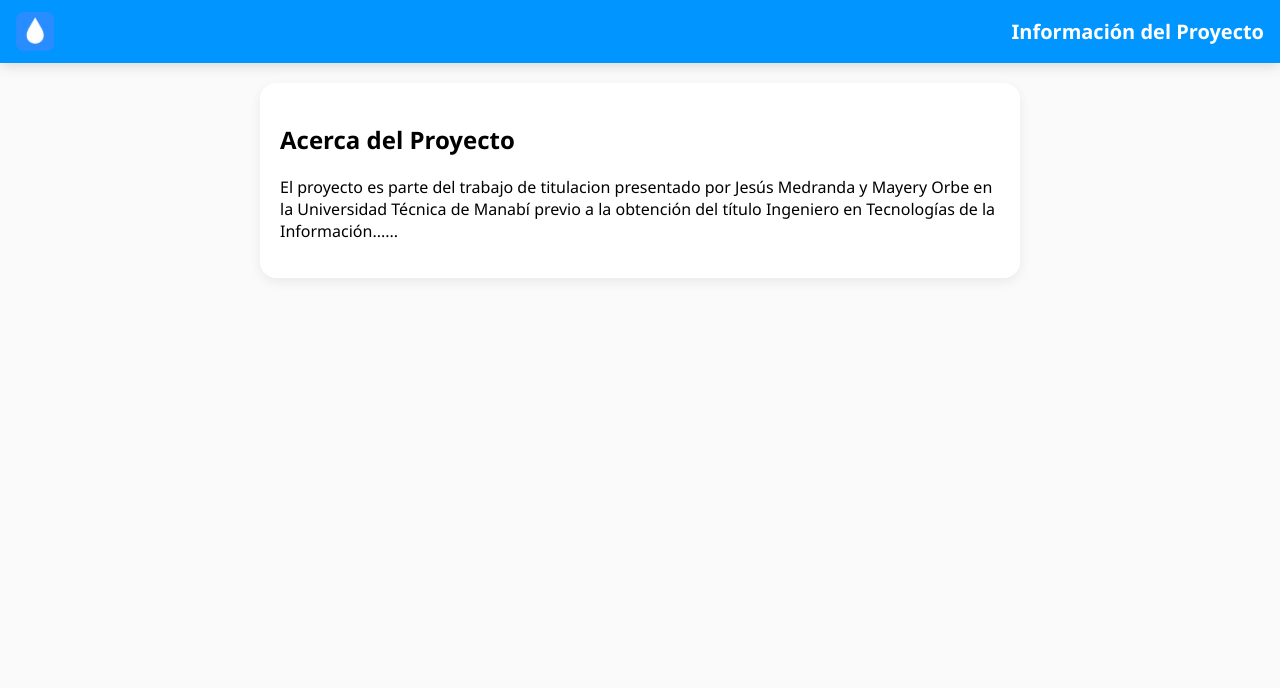
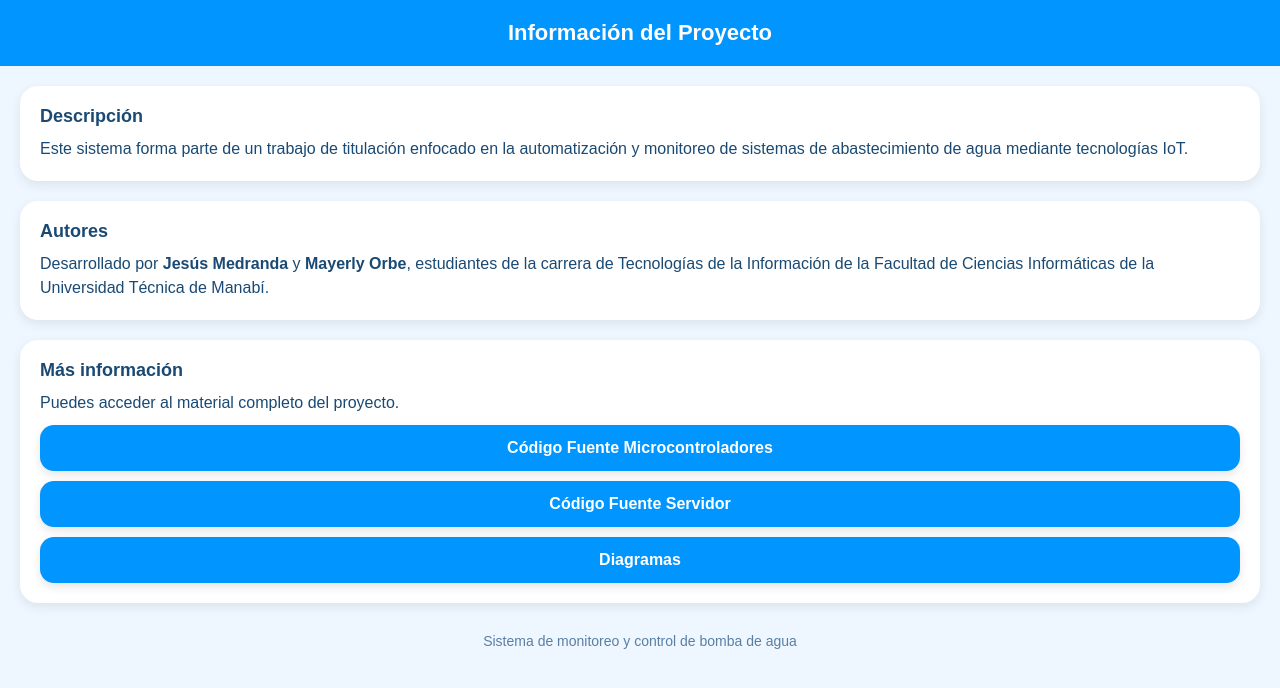
Before and after one commit to jesusmedrandam/bomba, a website: page public/informacion.html in a window 1280 px wide. Drawn offline with Linux system fonts and the light colour scheme.

Commit message:
Update informacion.html

```diff
--- a/public/informacion.html
+++ b/public/informacion.html
@@ -1,22 +1,125 @@
 <!DOCTYPE html>
-<html lang="es">
+<html>
 <head>
-  <meta charset="UTF-8">
-  <title>Información del Proyecto</title>
-  <link rel="stylesheet" href="style.css">
+    <meta charset="UTF-8">
+    <meta name="viewport" content="width=device-width, initial-scale=1.0">
+
+    <style>
+        * { box-sizing: border-box; }
+
+        body {
+            margin:0;
+            font-family:sans-serif;
+            background:#eef6ff;
+        }
+
+        .header {
+            background:#0095ff;
+            color:white;
+            padding:20px;
+            text-align:center;
+            font-size:22px;
+            font-weight:bold;
+            position:sticky;
+            top:0;
+        }
+
+        .container {
+            padding:20px;
+            display:flex;
+            flex-direction:column;
+            gap:20px;
+        }
+
+        .card {
+            background:white;
+            border-radius:18px;
+            padding:20px;
+            box-shadow:0 4px 12px rgba(0,0,0,0.08);
+        }
+
+        .card-title {
+            font-size:18px;
+            font-weight:bold;
+            color:#1a4a73;
+            margin-bottom:10px;
+        }
+
+        .text {
+            font-size:16px;
+            color:#1a4a73;
+            line-height:1.5;
+        }
+
+        .link-btn {
+            display:block;
+            text-align:center;
+            background:#0095ff;
+            color:white;
+            padding:14px;
+            border-radius:14px;
+            font-size:16px;
+            font-weight:bold;
+            text-decoration:none;
+            margin-top:10px;
+            box-shadow:0 4px 10px rgba(0,0,0,0.1);
+        }
+
+        .footer {
+            text-align:center;
+            font-size:14px;
+            color:#5a7fa3;
+            margin-top:10px;
+        }
+    </style>
 </head>
+
 <body>
 
-<div class="header">
-  <img src="icon.png" class="header-icon">
-  <span class="header-title">Información del Proyecto</span>
-</div>
+<div class="header">Información del Proyecto</div>
 
-<div class="panel-container">
-  <div class="card block">
-    <h2>Acerca del Proyecto</h2>
-    <p>El proyecto es parte del trabajo de titulacion presentado por Jesús Medranda y Mayery Orbe en la Universidad Técnica de Manabí previo a la obtención del título Ingeniero en Tecnologías de la Información......</p>
-  </div>
+<div class="container">
+
+    <div class="card">
+        <div class="card-title">Descripción</div>
+        <div class="text">
+            Este sistema forma parte de un trabajo de titulación enfocado en la automatización
+            y monitoreo de sistemas de abastecimiento de agua mediante tecnologías IoT.
+        </div>
+    </div>
+
+    <div class="card">
+        <div class="card-title">Autores</div>
+        <div class="text">
+            Desarrollado por <b>Jesús Medranda</b> y <b>Mayerly Orbe</b>, estudiantes de la carrera
+            de Tecnologías de la Información de la Facultad de Ciencias Informáticas de la
+            Universidad Técnica de Manabí.
+        </div>
+    </div>
+
+    <div class="card">
+        <div class="card-title">Más información</div>
+        <div class="text">
+            Puedes acceder al material completo del proyecto.
+        </div>
+
+        <a href="https://github.com/jesusmedrandam/Tesis" target="_blank" class="link-btn">
+            Código Fuente Microcontroladores
+        </a>
+
+        <a href="https://github.com/jesusmedrandam/bomba" target="_blank" class="link-btn">
+            Código Fuente Servidor
+        </a>
+
+        <a href="https://github.com/jesusmedrandam/" target="_blank" class="link-btn">
+            Diagramas
+        </a>
+    </div>
+
+    <div class="footer">
+        Sistema de monitoreo y control de bomba de agua
+    </div>
+
 </div>
 
 </body>
```
